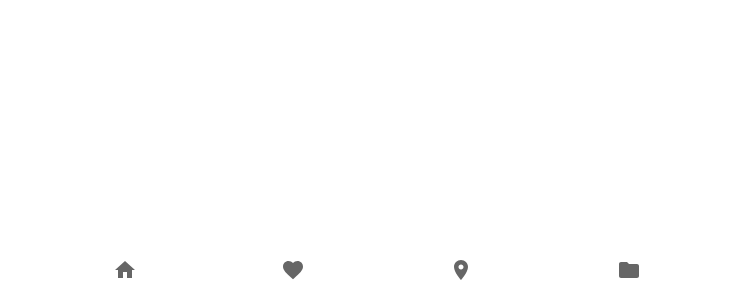
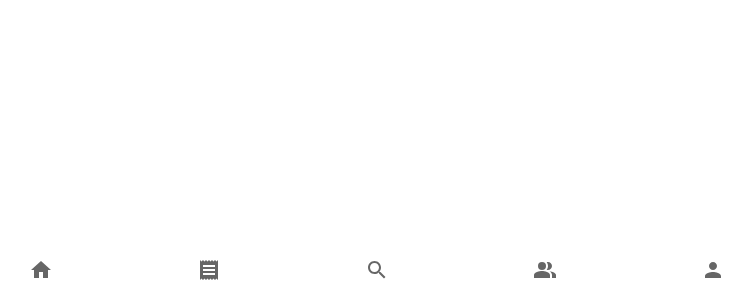
Before and after one commit to TELIT-Hackathon/itvaley-nie, a React (Create React App) app in the folder app/: page /dashboard in a window 1280 px wide. Shown: the part 500-800 px from the top of the page, without its empty margins (263-1015 px from the left). Built offline with nearby package versions, Linux system fonts and the light colour scheme.

Commit message:
dashboard bottom navigation bar front

```diff
--- a/app/src/component/dashboard.js
+++ b/app/src/component/dashboard.js
@@ -15,6 +15,10 @@ import FavoriteIcon from '@mui/icons-material/Favorite';
 import LocationOnIcon from '@mui/icons-material/LocationOn';
 import HomeIcon from '@mui/icons-material/Home';
 import ArchiveIcon from '@mui/icons-material/Archive';
+import ReceiptIcon from '@mui/icons-material/Receipt';
+import SearchIcon from '@mui/icons-material/Search';
+import PeopleAltIcon from '@mui/icons-material/PeopleAlt';
+import PersonIcon from '@mui/icons-material/Person';
 
 //import { mainListItems, secondaryListItems } from './listItems';
 //import Chart from './Chart';
@@ -36,17 +40,25 @@ function LabelBottomNavigation() {
         icon={<HomeIcon />}
       />
       <BottomNavigationAction
-        label="Favorites"
-        value="favorites"
-        icon={<FavoriteIcon />}
+        label="Request"
+        value="request"
+        icon={<ReceiptIcon />}
       />
       <BottomNavigationAction
-        label="Nearby"
-        value="nearby"
-        icon={<LocationOnIcon />}
+        label="Search"
+        value="search"
+        icon={<SearchIcon />}
       />
-      <BottomNavigationAction label="Folder" value="folder" icon={<FolderIcon />} />
-
+      <BottomNavigationAction
+        label="Contacts"
+        value="contacts"
+        icon={<PeopleAltIcon />}
+      />
+      <BottomNavigationAction
+        label="Profile"
+        value="profile"
+        icon={<PersonIcon />}
+      />
     </BottomNavigation>
   );
 }
```
